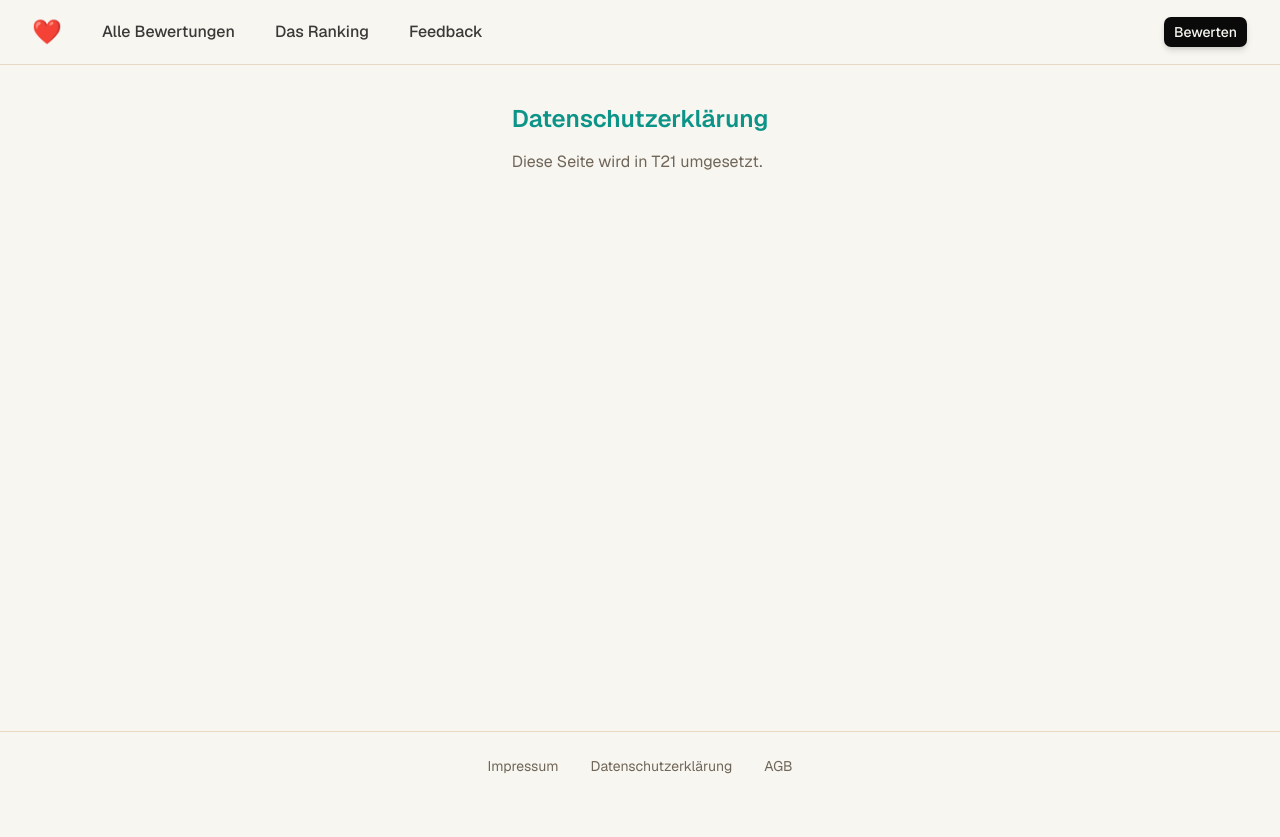
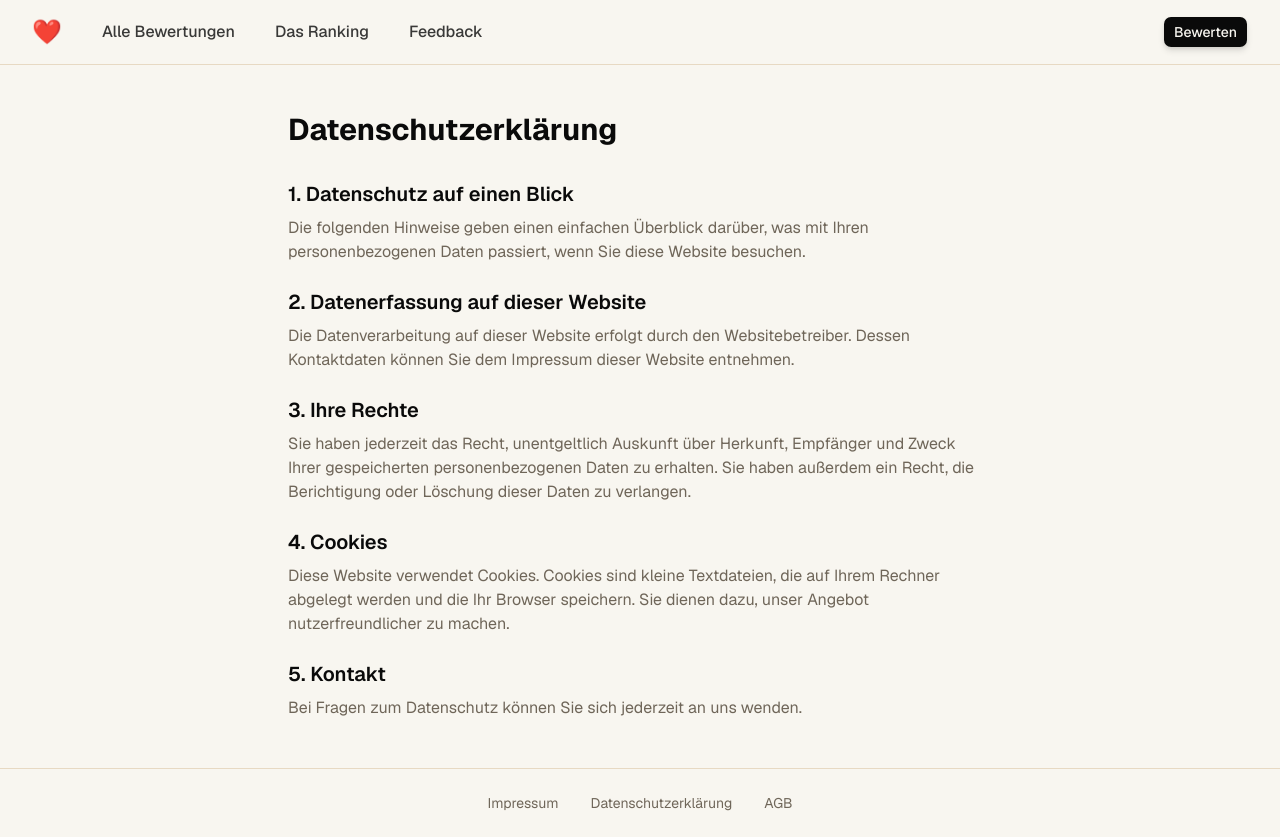
Before and after one commit to lucas-carvajal/clinic-ranking-fe, a Next.js app: page /legal/privacy in a window 1280 px wide. Before the commit the page ends 800 px from the top, so only its background shows below. Built offline with nearby package versions, Linux system fonts and the light colour scheme.

Commit message:
feat(legal): static imprint, privacy, and terms pages (T21)
Add LegalPageShell and port German placeholder copy from legacy Svelte
routes with per-route Next metadata titles. Footer routes remain unchanged.

Co-authored-by: Cursor <cursoragent@cursor.com>

```diff
--- a/app/(public)/legal/imprint/page.tsx
+++ b/app/(public)/legal/imprint/page.tsx
@@ -1,5 +1,34 @@
-import { PlaceholderPage } from "@/components/layout/placeholder-page";
+import type { Metadata } from "next";
+
+import { LegalPageShell } from "@/components/legal/legal-page-shell";
+
+export const metadata: Metadata = {
+  title: "Impressum",
+};
 
 export default function LegalImprintPage() {
-  return <PlaceholderPage title="Impressum" ticket="T21" />;
+  return (
+    <LegalPageShell title="Impressum">
+      <p className="text-muted-foreground">Angaben gemäß § 5 TMG</p>
+
+      <section>
+        <h2>Kontakt</h2>
+        <p>E-Mail: kontakt@example.de</p>
+      </section>
+
+      <section>
+        <h2>Verantwortlich für den Inhalt</h2>
+        <p>[Name und Adresse einfügen]</p>
+      </section>
+
+      <section>
+        <h2>Haftungsausschluss</h2>
+        <p>
+          Trotz sorgfältiger inhaltlicher Kontrolle übernehmen wir keine Haftung
+          für die Inhalte externer Links. Für den Inhalt der verlinkten Seiten
+          sind ausschließlich deren Betreiber verantwortlich.
+        </p>
+      </section>
+    </LegalPageShell>
+  );
 }
--- a/app/(public)/legal/privacy/page.tsx
+++ b/app/(public)/legal/privacy/page.tsx
@@ -1,5 +1,57 @@
-import { PlaceholderPage } from "@/components/layout/placeholder-page";
+import type { Metadata } from "next";
+
+import { LegalPageShell } from "@/components/legal/legal-page-shell";
+
+export const metadata: Metadata = {
+  title: "Datenschutzerklärung",
+};
 
 export default function LegalPrivacyPage() {
-  return <PlaceholderPage title="Datenschutzerklärung" ticket="T21" />;
+  return (
+    <LegalPageShell title="Datenschutzerklärung">
+      <section>
+        <h2>1. Datenschutz auf einen Blick</h2>
+        <p>
+          Die folgenden Hinweise geben einen einfachen Überblick darüber, was
+          mit Ihren personenbezogenen Daten passiert, wenn Sie diese Website
+          besuchen.
+        </p>
+      </section>
+
+      <section>
+        <h2>2. Datenerfassung auf dieser Website</h2>
+        <p>
+          Die Datenverarbeitung auf dieser Website erfolgt durch den
+          Websitebetreiber. Dessen Kontaktdaten können Sie dem Impressum dieser
+          Website entnehmen.
+        </p>
+      </section>
+
+      <section>
+        <h2>3. Ihre Rechte</h2>
+        <p>
+          Sie haben jederzeit das Recht, unentgeltlich Auskunft über Herkunft,
+          Empfänger und Zweck Ihrer gespeicherten personenbezogenen Daten zu
+          erhalten. Sie haben außerdem ein Recht, die Berichtigung oder
+          Löschung dieser Daten zu verlangen.
+        </p>
+      </section>
+
+      <section>
+        <h2>4. Cookies</h2>
+        <p>
+          Diese Website verwendet Cookies. Cookies sind kleine Textdateien, die
+          auf Ihrem Rechner abgelegt werden und die Ihr Browser speichern. Sie
+          dienen dazu, unser Angebot nutzerfreundlicher zu machen.
+        </p>
+      </section>
+
+      <section>
+        <h2>5. Kontakt</h2>
+        <p>
+          Bei Fragen zum Datenschutz können Sie sich jederzeit an uns wenden.
+        </p>
+      </section>
+    </LegalPageShell>
+  );
 }
--- a/app/(public)/legal/terms/page.tsx
+++ b/app/(public)/legal/terms/page.tsx
@@ -1,5 +1,57 @@
-import { PlaceholderPage } from "@/components/layout/placeholder-page";
+import type { Metadata } from "next";
+
+import { LegalPageShell } from "@/components/legal/legal-page-shell";
+
+export const metadata: Metadata = {
+  title: "AGB",
+};
 
 export default function LegalTermsPage() {
-  return <PlaceholderPage title="AGB" ticket="T21" />;
+  return (
+    <LegalPageShell title="Allgemeine Geschäftsbedingungen (AGB)">
+      <section>
+        <h2>§ 1 Geltungsbereich</h2>
+        <p>
+          Diese Allgemeinen Geschäftsbedingungen gelten für die Nutzung dieser
+          Website und aller damit verbundenen Dienste.
+        </p>
+      </section>
+
+      <section>
+        <h2>§ 2 Nutzungsbedingungen</h2>
+        <p>
+          Die Nutzung unserer Dienste erfolgt auf eigene Verantwortung. Wir
+          behalten uns das Recht vor, Nutzer bei Verstoß gegen diese Bedingungen
+          auszuschließen.
+        </p>
+      </section>
+
+      <section>
+        <h2>§ 3 Haftung</h2>
+        <p>
+          Wir übernehmen keine Haftung für die Richtigkeit, Vollständigkeit und
+          Aktualität der bereitgestellten Informationen, soweit nicht
+          vorsätzliches oder grob fahrlässiges Verhalten vorliegt.
+        </p>
+      </section>
+
+      <section>
+        <h2>§ 4 Urheberrecht</h2>
+        <p>
+          Alle Inhalte dieser Website sind urheberrechtlich geschützt. Eine
+          Vervielfältigung oder Verwendung bedarf der vorherigen schriftlichen
+          Zustimmung.
+        </p>
+      </section>
+
+      <section>
+        <h2>§ 5 Schlussbestimmungen</h2>
+        <p>
+          Es gilt deutsches Recht. Sollten einzelne Bestimmungen dieser AGB
+          unwirksam sein, bleibt die Wirksamkeit der übrigen Bestimmungen
+          unberührt.
+        </p>
+      </section>
+    </LegalPageShell>
+  );
 }
--- /dev/null
+++ b/components/legal/legal-page-shell.tsx
@@ -0,0 +1,16 @@
+interface LegalPageShellProps {
+  title: string;
+  children: React.ReactNode;
+}
+
+/** Max-width prose wrapper for `/legal/*` static pages (T21). */
+export function LegalPageShell({ title, children }: LegalPageShellProps) {
+  return (
+    <div className="text-foreground mx-auto max-w-3xl px-4 py-12 sm:px-6 lg:px-8">
+      <h1 className="mb-8 text-3xl font-bold">{title}</h1>
+      <div className="space-y-6 [&_h2]:mb-2 [&_h2]:text-xl [&_h2]:font-semibold [&_p]:text-muted-foreground">
+        {children}
+      </div>
+    </div>
+  );
+}
```
